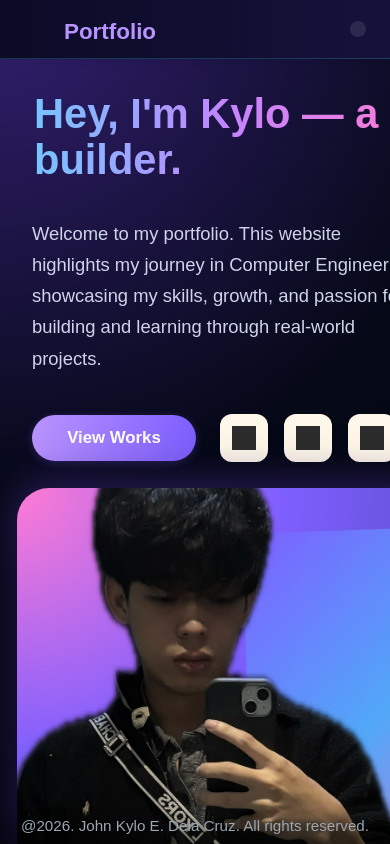
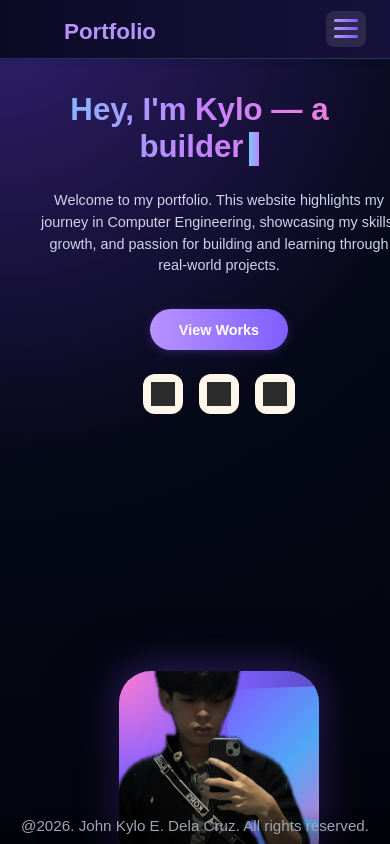
Before and after one commit to kylodc/kylo.works, a React (Create React App) app: page / in a window 390 px wide. Shown: the top 844 px of the page. Built offline with nearby package versions, Linux system fonts and the light colour scheme; grey boxes are pictures that could not be loaded.

Commit message:
Updated mobile version

```diff
--- a/src/About.css
+++ b/src/About.css
@@ -136,6 +136,14 @@
     font-size: 0.9rem;
 }
 
+.credential-list li::before {
+    content: "•";
+    color: #38e6ff;
+    position: absolute;
+    left: -1.2rem;
+    font-weight: bold;
+}
+
 @media (max-width: 900px) {
     .about-section {
         flex-direction: column;
@@ -144,6 +152,63 @@
 
     .about-image-wrap {
         order: -1;
+    }
+}
+
+@media (max-width: 768px) {
+    .about-section {
+        flex-direction: column;
+        padding: 2rem 1.6rem 4rem 1.6rem;
+    }
+
+    .about-content-wrapper {
+        flex-direction: column;
+        gap: 2rem;
+        align-items: center;
+        text-align: center;
+    }
+
+    .about-image-wrap {
+        order: -1;
+        margin-bottom: 2rem;
+    }
+
+    .about-content {
+        flex: 1;
+        max-width: 100%;
+        text-align: center;
+    }
+
+    .about-title {
+        font-size: 2.5rem;
+        margin: 0 0 1rem 0;
+    }
+
+    .about-name {
+        font-size: 1.5rem;
+        margin: 0 0 0.8rem 0;
+    }
+
+    .about-role {
+        margin: 0 0 0.5rem 0;
+        font-size: 1.1rem;
+    }
+
+    .about-description {
+        margin: 0 0 1.5rem 0;
+        font-size: 1rem;
+        max-width: 100%;
+        line-height: 1.6;
+    }
+
+    .about-stats {
+        justify-content: center;
+        gap: 1rem;
+    }
+
+    .about-card {
+        min-width: 140px;
+        padding: 0.8rem 1rem;
     }
 }
 
--- a/src/Home.css
+++ b/src/Home.css
@@ -302,6 +302,67 @@ body {
   backdrop-filter: blur(5px);
 }
 
+.mobile-menu-content {
+  background: linear-gradient(135deg, #1a1a2e 0%, #16213e 100%);
+  border-radius: 20px;
+  padding: 2rem;
+  min-width: 320px;
+  border: 1px solid rgba(125, 80, 255, 0.2);
+  box-shadow: 0 20px 40px rgba(0, 0, 0, 0.5);
+  animation: slideUp 0.3s ease;
+}
+
+.mobile-nav-links {
+  display: flex;
+  flex-direction: column;
+  gap: 1rem;
+}
+
+.mobile-nav-link {
+  display: flex;
+  justify-content: space-between;
+  align-items: center;
+  padding: 1.2rem 1.5rem;
+  background: rgba(0, 0, 0, 0.3);
+  border-radius: 15px;
+  color: #fff;
+  text-decoration: none;
+  font-size: 1.2rem;
+  font-weight: 500;
+  transition: all 0.3s ease;
+  border: 1px solid transparent;
+}
+
+.mobile-nav-link:hover {
+  background: rgba(125, 80, 255, 0.1);
+  border-color: rgba(125, 80, 255, 0.3);
+  transform: translateY(-2px);
+}
+
+.mobile-nav-link.active {
+  background: linear-gradient(90deg, #b993ff 0%, #7e5fff 100%);
+  color: #fff;
+  box-shadow: 0 4px 15px rgba(125, 80, 255, 0.4);
+  border-color: rgba(125, 80, 255, 0.5);
+}
+
+.mobile-active-dot {
+  width: 10px;
+  height: 10px;
+  background: #fff;
+  border-radius: 50%;
+  box-shadow: 0 0 12px rgba(255, 255, 255, 0.8);
+}
+
+.mobile-menu-footer {
+  text-align: center;
+  color: rgba(255, 255, 255, 0.5);
+  font-size: 0.9rem;
+  margin-top: 1.5rem;
+  padding-top: 1rem;
+  border-top: 1px solid rgba(255, 255, 255, 0.1);
+}
+
 .social-icon:hover {
   transform: translateY(-3px);
 }
@@ -593,6 +654,55 @@ body {
     cursor: pointer;
   }
 
+  .hamburger {
+    width: 24px;
+    height: 20px;
+    position: relative;
+    transform: rotate(0deg);
+    transition: .5s ease-in-out;
+    cursor: pointer;
+  }
+
+  .hamburger span {
+    display: block;
+    position: absolute;
+    height: 3px;
+    width: 100%;
+    background: linear-gradient(90deg, #b993ff 0%, #7e5fff 100%);
+    border-radius: 3px;
+    opacity: 1;
+    left: 0;
+    transform: rotate(0deg);
+    transition: .25s ease-in-out;
+  }
+
+  .hamburger span:nth-child(1) {
+    top: 0px;
+  }
+
+  .hamburger span:nth-child(2) {
+    top: 8px;
+  }
+
+  .hamburger span:nth-child(3) {
+    top: 16px;
+  }
+
+  .hamburger.open span:nth-child(1) {
+    top: 8px;
+    transform: rotate(135deg);
+  }
+
+  .hamburger.open span:nth-child(2) {
+    opacity: 0;
+    left: -60px;
+  }
+
+  .hamburger.open span:nth-child(3) {
+    top: 8px;
+    transform: rotate(-135deg);
+  }
+
   .portfolio-navlinks {
     display: none;
   }
@@ -600,4 +710,82 @@ body {
   .nav-accent {
     display: none;
   }
+
+  /* Home Section Mobile Styles */
+  .portfolio-hero {
+    flex-direction: column;
+    padding: 2rem 1.5rem;
+    text-align: center;
+    gap: 2rem;
+  }
+
+  .portfolio-hero-text {
+    max-width: 100%;
+    text-align: center;
+  }
+
+  .heading-wrap {
+    text-align: center;
+  }
+
+  .welcome {
+    font-size: clamp(1.8rem, 8vw, 2.5rem) !important;
+    line-height: 1.2 !important;
+    white-space: normal !important;
+    word-wrap: break-word !important;
+    overflow-wrap: break-word !important;
+  }
+
+  .intro-text {
+    font-size: clamp(1rem, 4vw, 1.2rem) !important;
+    line-height: 1.4 !important;
+    margin-top: 1rem !important;
+    white-space: normal !important;
+    word-wrap: break-word !important;
+    overflow-wrap: break-word !important;
+  }
+
+  .portfolio-description {
+    font-size: clamp(0.9rem, 3.5vw, 1rem) !important;
+    line-height: 1.5 !important;
+    max-width: 100% !important;
+    margin: 1.5rem auto 0 !important;
+    padding: 0 1rem !important;
+  }
+
+  .portfolio-actions {
+    flex-direction: column;
+    align-items: center;
+    gap: 1.5rem;
+    margin-top: 2rem;
+  }
+
+  .portfolio-btn {
+    font-size: clamp(0.9rem, 3.5vw, 1rem) !important;
+    padding: 0.8rem 1.8rem !important;
+  }
+
+  .portfolio-socials {
+    justify-content: center;
+  }
+
+  .social-icon {
+    width: 40px !important;
+    height: 40px !important;
+  }
+
+  .portfolio-hero-image {
+    order: 2;
+    margin-top: 2rem;
+  }
+
+  .portrait-frame {
+    width: 200px !important;
+    height: 200px !important;
+  }
+
+  .hero-portrait {
+    width: 100% !important;
+    height: 100% !important;
+  }
 }
```
